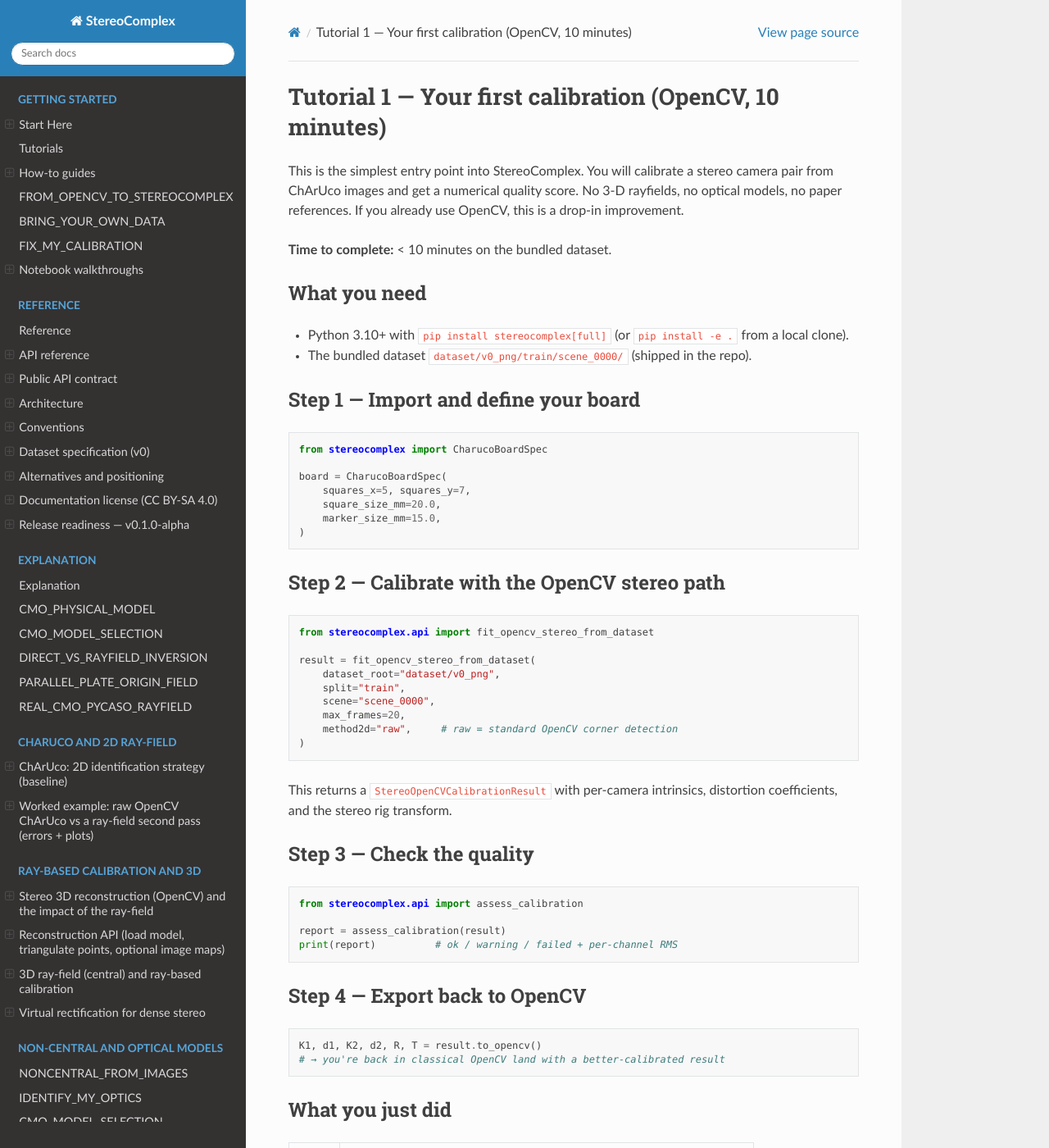
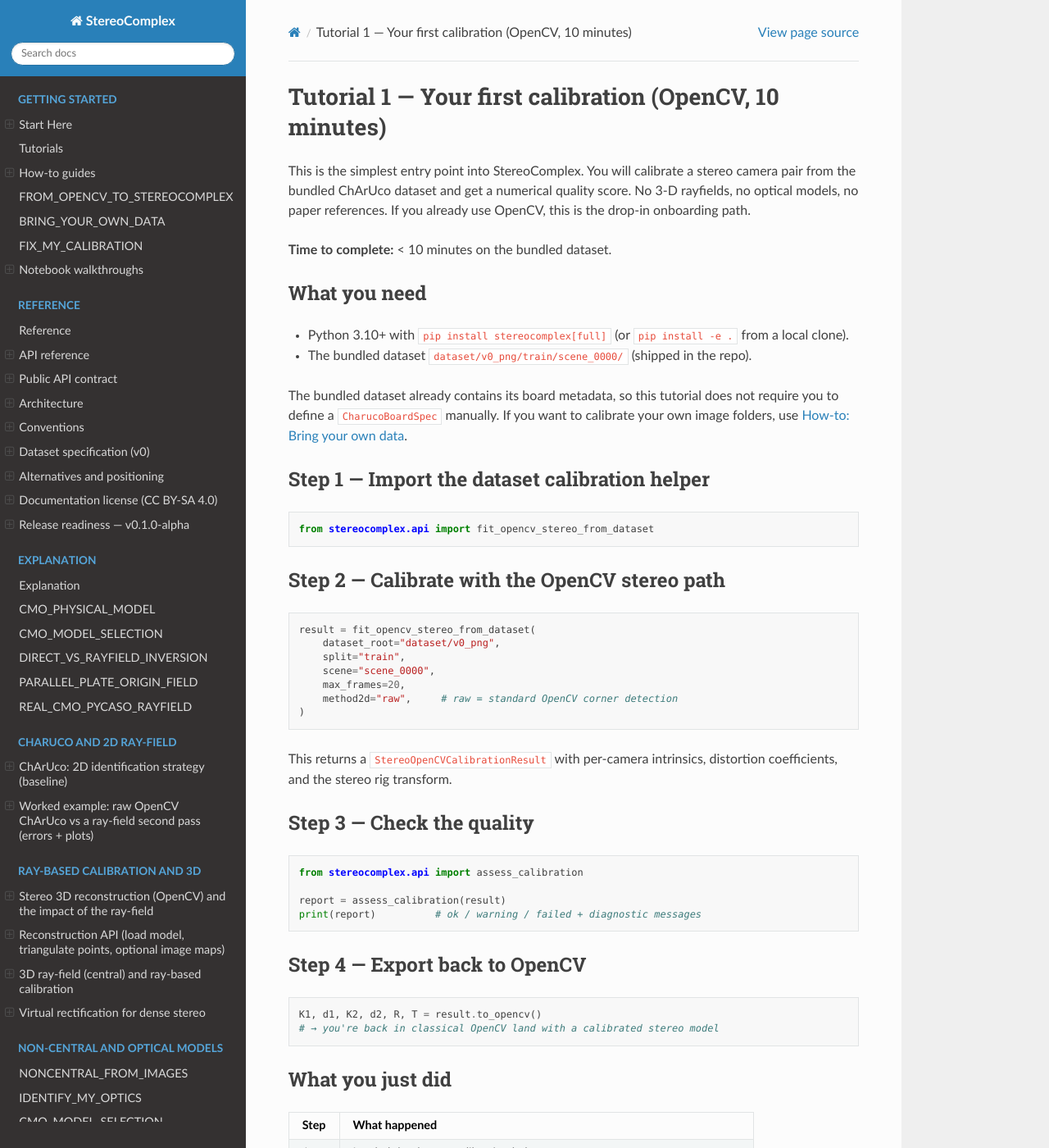
Before and after one commit to jeffwitz/StereoComplex, a Sphinx documentation site: the page built from docs/tutorials/01_first_calibration.md, in a window 1280 px wide and 1400 px high. Shown: the whole window at 82% size. Built offline with Sphinx 7.4.7 and the Read the Docs theme 3.1.0, drawn with Linux system fonts in a browser that asks for light colours; some of the changed text lies outside the part shown.

Commit message:
Align first tutorial with dataset calibration API

````diff
--- a/docs/tutorials/01_first_calibration.md
+++ b/docs/tutorials/01_first_calibration.md
@@ -1,35 +1,25 @@
 # Tutorial 1 — Your first calibration (OpenCV, 10 minutes)
 
-This is the simplest entry point into StereoComplex.  You will calibrate a
-stereo camera pair from ChArUco images and get a numerical quality score.
-No 3-D rayfields, no optical models, no paper references.  If you already
-use OpenCV, this is a drop‑in improvement.
+This is the simplest entry point into StereoComplex. You will calibrate a stereo camera pair from the bundled ChArUco dataset and get a numerical quality score. No 3-D rayfields, no optical models, no paper references. If you already use OpenCV, this is the drop-in onboarding path.
 
 **Time to complete:** < 10 minutes on the bundled dataset.
 
 ## What you need
 
-- Python 3.10+ with `pip install stereocomplex[full]` (or `pip install -e .`
-  from a local clone).
+- Python 3.10+ with `pip install stereocomplex[full]` (or `pip install -e .` from a local clone).
 - The bundled dataset `dataset/v0_png/train/scene_0000/` (shipped in the repo).
 
-## Step 1 — Import and define your board
+The bundled dataset already contains its board metadata, so this tutorial does not require you to define a `CharucoBoardSpec` manually. If you want to calibrate your own image folders, use [How-to: Bring your own data](../how_to/bring_your_own_data).
+
+## Step 1 — Import the dataset calibration helper
 
 ```python
-from stereocomplex import CharucoBoardSpec
-
-board = CharucoBoardSpec(
-    squares_x=5, squares_y=7,
-    square_size_mm=20.0,
-    marker_size_mm=15.0,
-)
+from stereocomplex.api import fit_opencv_stereo_from_dataset
 ```
 
 ## Step 2 — Calibrate with the OpenCV stereo path
 
 ```python
-from stereocomplex.api import fit_opencv_stereo_from_dataset
-
 result = fit_opencv_stereo_from_dataset(
     dataset_root="dataset/v0_png",
     split="train",
@@ -39,8 +29,7 @@ result = fit_opencv_stereo_from_dataset(
 )
 ```
 
-This returns a `StereoOpenCVCalibrationResult` with per‑camera intrinsics,
-distortion coefficients, and the stereo rig transform.
+This returns a `StereoOpenCVCalibrationResult` with per-camera intrinsics, distortion coefficients, and the stereo rig transform.
 
 ## Step 3 — Check the quality
 
@@ -48,27 +37,27 @@ distortion coefficients, and the stereo rig transform.
 from stereocomplex.api import assess_calibration
 
 report = assess_calibration(result)
-print(report)          # ok / warning / failed + per‑channel RMS
+print(report)          # ok / warning / failed + diagnostic messages
 ```
 
 ## Step 4 — Export back to OpenCV
 
 ```python
 K1, d1, K2, d2, R, T = result.to_opencv()
-# → you're back in classical OpenCV land with a better-calibrated result
+# → you're back in classical OpenCV land with a calibrated stereo model
 ```
 
 ## What you just did
 
 | Step | What happened |
 |---|---|
-| 1 | Defined a ChArUco board geometry (same as you would in OpenCV) |
-| 2 | Stereo‑calibrated from pre‑captured images with standard OpenCV corners |
-| 3 | Assessed quality (RMS reprojection, skew, point‑to‑ray distance) |
+| 1 | Loaded the dataset calibration helper |
+| 2 | Stereo-calibrated from pre-captured images with standard OpenCV corners |
+| 3 | Assessed quality from the returned result object |
 | 4 | Exported back to native OpenCV format |
 
 ## Where to go next
 
-- [Tutorial 2 — Improve with Ray2D](02_opencv_plus_ray2d) — refine the same calibration with sub‑pixel corrections.
-- [How‑to: Bring your own data](../how_to/bring_your_own_data) — calibrate from your own image folders.
-- [How‑to: Fix my calibration](../how_to/fix_my_calibration) — diagnose what's wrong with an existing result.
+- [Tutorial 2 — Improve with Ray2D](02_opencv_plus_ray2d) — refine the same calibration with sub-pixel corrections.
+- [How-to: Bring your own data](../how_to/bring_your_own_data) — calibrate from your own image folders.
+- [How-to: Fix my calibration](../how_to/fix_my_calibration) — diagnose what's wrong with an existing result.
````
